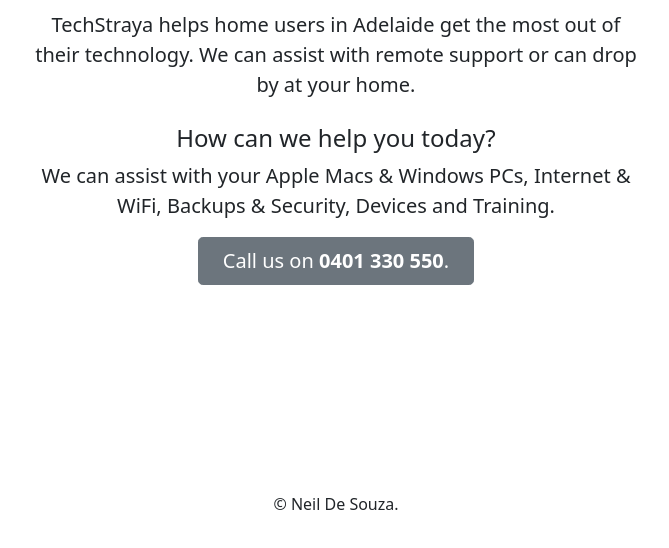
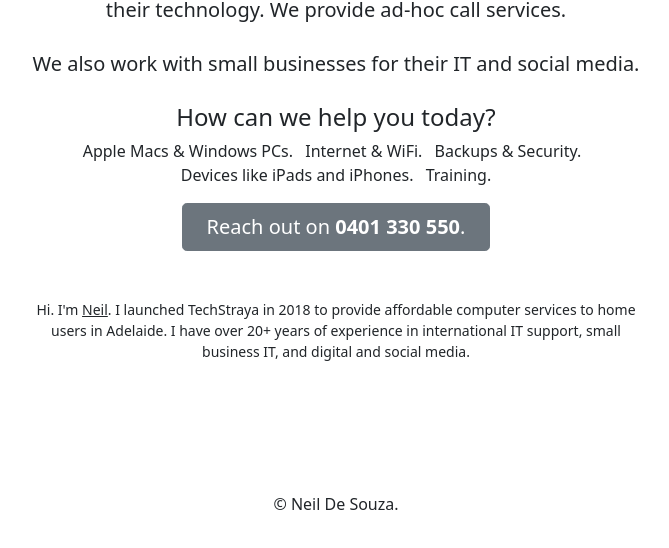
Before and after one commit to ntdesouza/techstraya.com, a plain HTML site: page index.html in a window 1280 px wide. Shown: the part 252-800 px from the top of the page, without its empty margins (304-973 px from the left). Drawn offline with Linux system fonts and the light colour scheme.

Commit message:
Add files via upload

```diff
--- a/index.html
+++ b/index.html
@@ -52,12 +52,21 @@
 
   <main class="px-3">
     <img class="d-block mx-auto mb-4" src="ts-lite-v3-logo.png" alt="" width="250">
-    <p class="lead mb-4">TechStraya helps home users in Adelaide get the most out of their technology. We can assist with remote support or can drop by at your home.</p>
+    <p class="lead mb-4">TechStraya helps home users in Adelaide get the most out of their technology. We provide ad-hoc call services.</p>
+    <p class="lead mb-4">We also work with small businesses for their IT and social media.</p>
     <h4>How can we help you today?</h4>
-  <p class="lead">We can assist with your Apple Macs & Windows PCs, Internet & WiFi, Backups & Security, Devices and Training.</p>
+    <ul class="list-inline">
+  <li class="list-inline-item">Apple Macs & Windows PCs.</li>
+  <li class="list-inline-item">Internet & WiFi.</li>
+  <li class="list-inline-item">Backups & Security.</li>
+  <li class="list-inline-item">Devices like iPads and iPhones.</li>
+  <li class="list-inline-item">Training.</li>
+</ul>
   <div class="mb-5">
-      <a class="btn btn-secondary btn-lg px-4 ">Call us on <strong>0401 330 550</strong>.</a>
+      <a class="btn btn-secondary btn-lg px-4 ">Reach out on <strong>0401 330 550</strong>.</a>
     </div>
+
+   <p class="mb-3 small">Hi. I'm <a href="https://neildesouza.com" class="text-dark" target="_blank">Neil</a>. I launched TechStraya in 2018 to provide affordable computer services to home users in Adelaide. I have over 20+ years of experience in international IT support, small business IT, and digital and social media. </p>
   </main>
 
 
```
